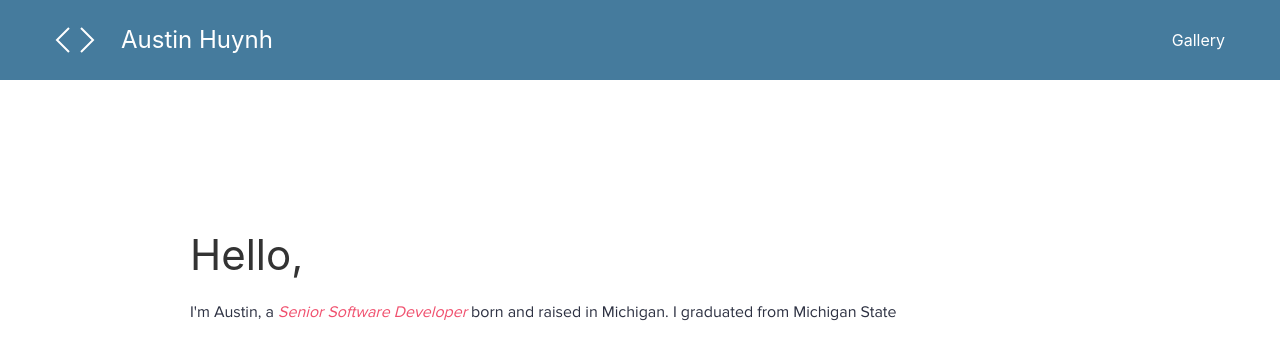
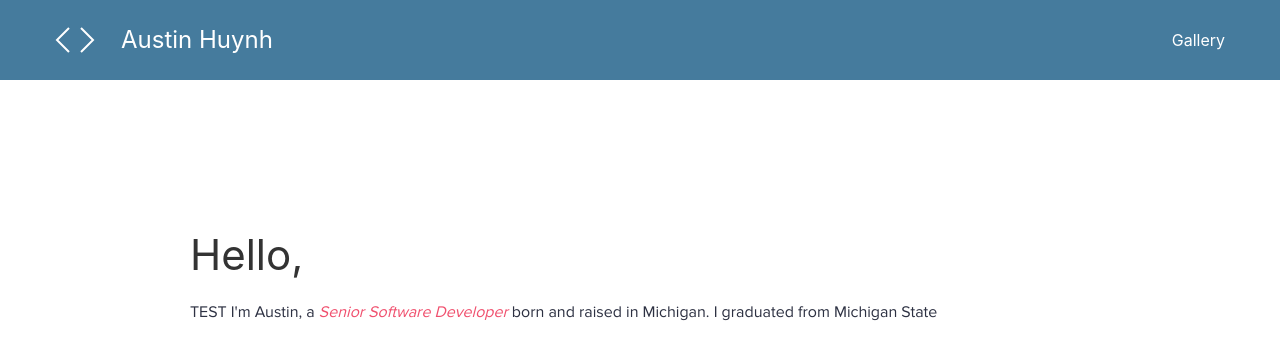
Before and after one commit to huynhaus/austinhuynh, an Angular app: page / in a window 1280 px wide. Shown: the top 360 px of the page. Built offline with nearby package versions, Linux system fonts and the light colour scheme.

Commit message:
Testing githook

```diff
--- a/src/app/home/home.component.html
+++ b/src/app/home/home.component.html
@@ -1,6 +1,6 @@
 <h1 class="uk-h1 tm-heading-fragment">Hello,</h1>
 <p>
-  I'm Austin, a <em>Senior Software Developer</em> born and raised in Michigan. I graduated from <a href="#">Michigan State</a>
+  TEST I'm Austin, a <em>Senior Software Developer</em> born and raised in Michigan. I graduated from <a href="#">Michigan State</a>
 </p>
 <p>
   <img class="uk-align-center" data-src="assets/austin-nhu-1.jpg" width="750" height="350" alt="Austin and his sister in Vietnam." uk-img />
```
